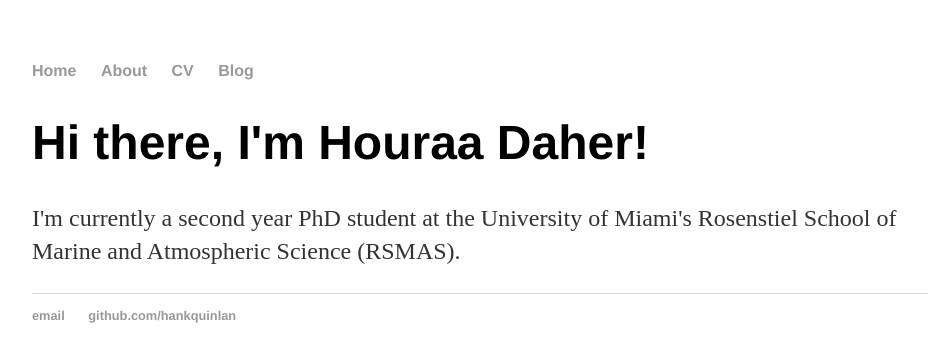
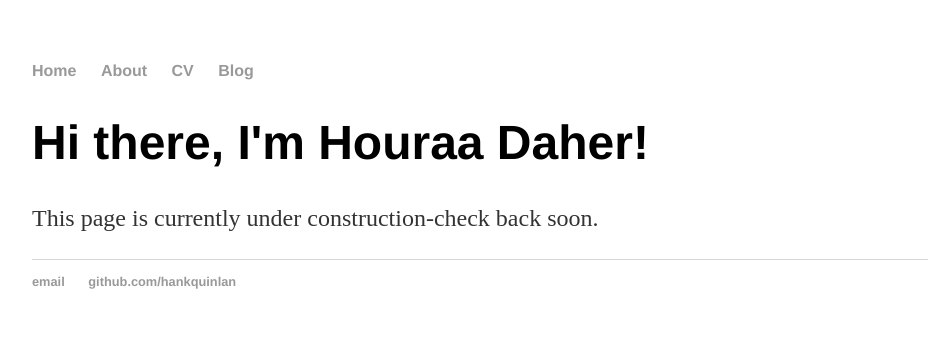
Before and after one commit to houraad/houraad.github.io, a Jekyll site: the page built from index.html, in a window 1280 px wide. Shown: the top 362 px of the page, without its empty margins (160-1088 px from the left). Built offline with Jekyll 4.4.1, drawn with Linux system fonts in a browser that asks for light colours.

Commit message:
Update index.html

```diff
--- a/index.html
+++ b/index.html
@@ -5,6 +5,5 @@ title: Houraa Daher
 
 		<div class="blurb">
 			<h1>Hi there, I'm Houraa Daher!</h1>
-			<p>I'm currently a second year PhD student at the University of Miami's Rosenstiel School of Marine and Atmospheric
-				Science (RSMAS).
+			<p>This page is currently under construction-check back soon.
 		</div>
```
